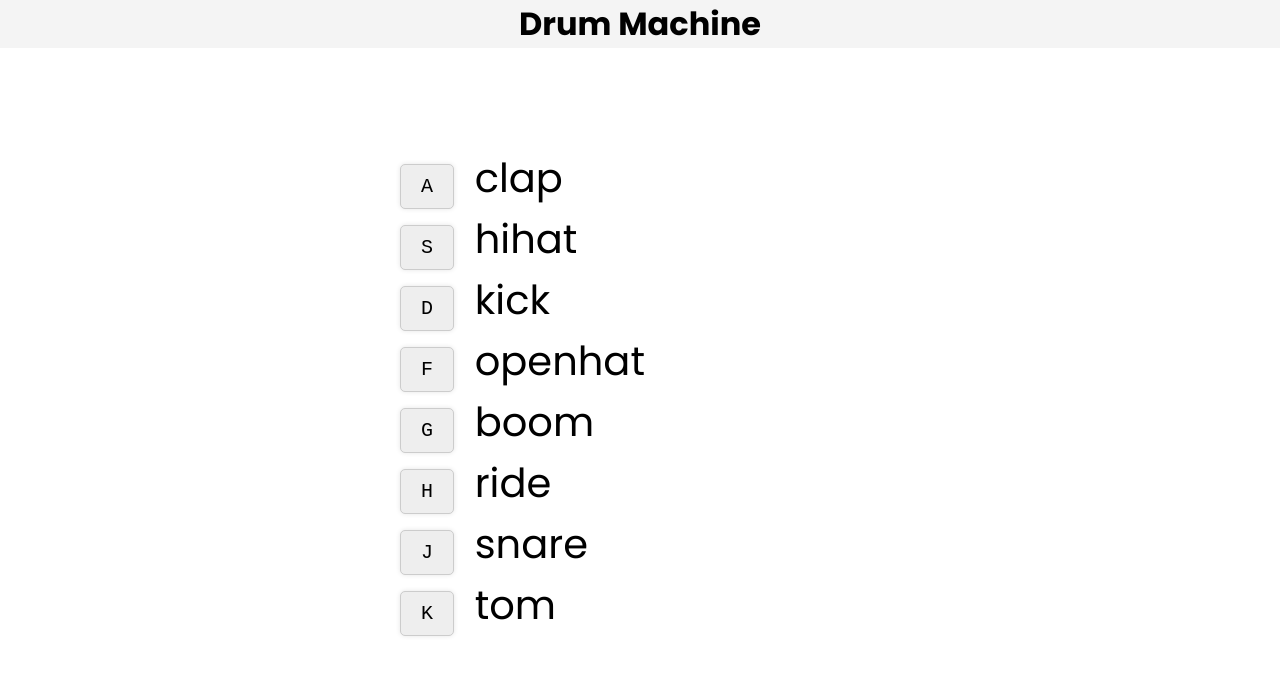
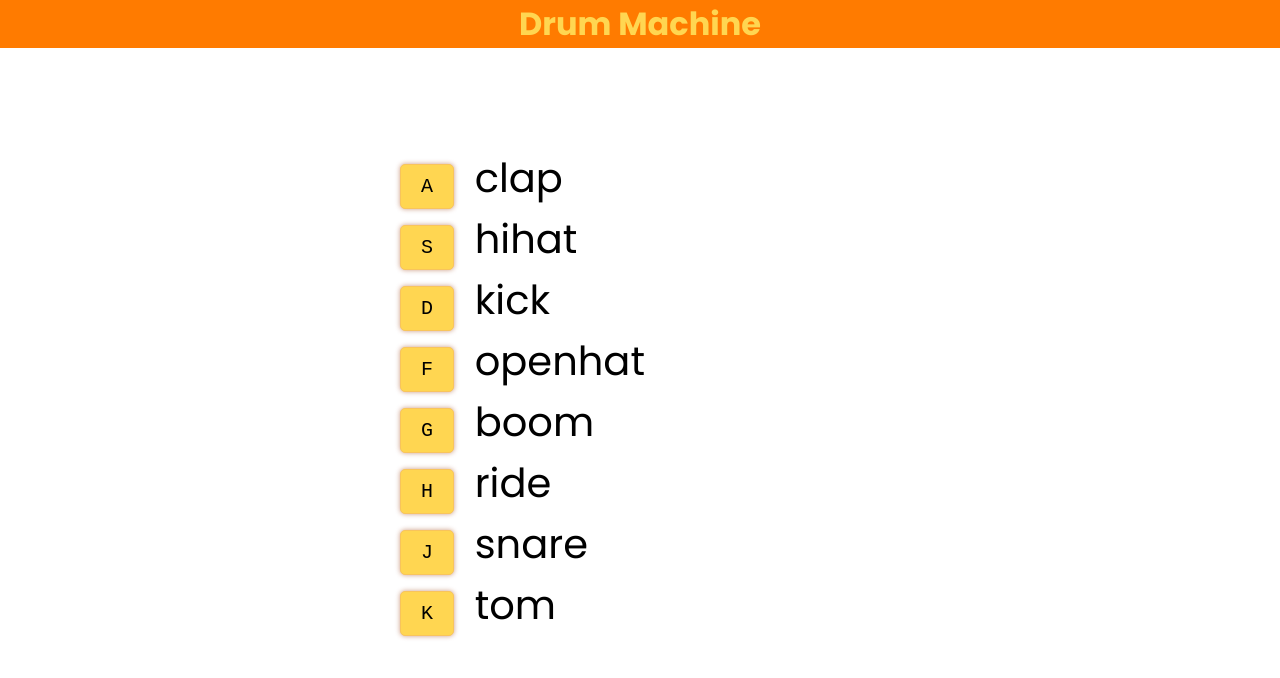
Before and after one commit to Oshomah26/drum-machine, a plain HTML site: page index.html in a window 1280 px wide. Drawn offline with Linux system fonts and the light colour scheme.

Commit message:
Added a little bit of spice to the design

```diff
--- a/style.css
+++ b/style.css
@@ -8,7 +8,8 @@ body {
 }
 
 header {
-  background: #f4f4f4;
+  background: #ff7b00;
+  color:#ffd651;
 }
 
 h1 {
@@ -27,10 +28,10 @@ h1 {
   display: inline-block;
   padding: 10px 20px;
   margin: 0 10px;
-  border: 1px solid #ccc;
+  border: 1px solid #f8c45c;
   border-radius: 5px;
-  background: #eee;
-  box-shadow: 0 0 5px rgba(0, 0, 0, 0.1);
+  background: #ffd651;
+  box-shadow: 0 0 5px rgba(149, 51, 2, 0.49);
   font-size: 20px;
   font-weight: 300;
 }
```
